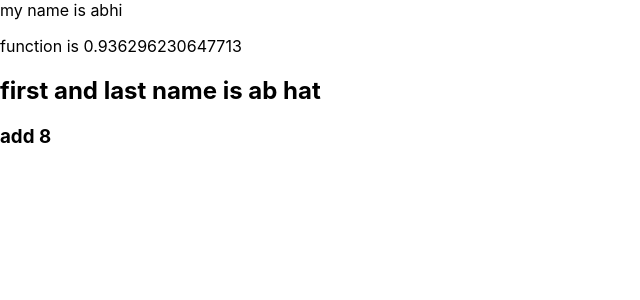
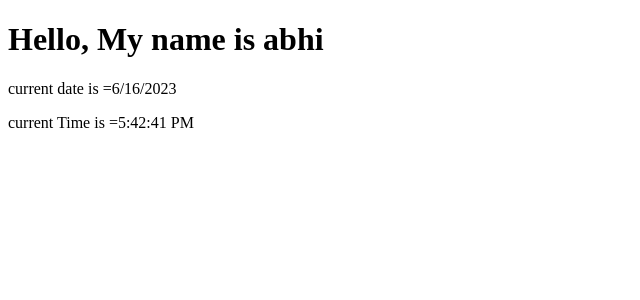
Before and after one commit to abhishekhatwal/reactjs_tutorial, a React (Create React App) app: page / in a window 1280 px wide. Shown: the top 300 px of the page, without its empty margins (0-640 px from the left). Built offline with nearby package versions, Linux system fonts and the light colour scheme.

Commit message:
displaying date and time

```diff
--- a/src/index.js
+++ b/src/index.js
@@ -1,21 +1,17 @@
-import React from 'react';
-import ReactDOM from 'react-dom';
-import './index.css';
-import App from './App';
+import React from "react";
+import ReactDOM from "react-dom";
 
-//expressing/using js in between jsx
-//es6 string literal `${first} ${last}` in between jsx
 
-let x="abhi";
-let first="ab";
-let last="hat";
+//displaying current date and time in dd/mm/yyyy and h/m/s
+const name = "abhi";
+const currDate = new Date().toLocaleDateString();
+const currTime = new Date().toLocaleTimeString();
+ReactDOM.render(
+<>
+<h1>Hello, My name is {name}</h1>
+<p>current date is ={currDate} </p>
+<p>current Time is ={currTime} </p>
+</>,
+document.getElementById("root")
 
-ReactDOM. render (
-<>
-<hl> my name is {x} </hl>
-<p>function is {Math.random()}</p>
-<h2>{`first and last name is ${first} ${last}`} </h2>
-<h3>add {2+6}</h3>
-</>
-,
-document . getElementById ("root"));
+);
```
